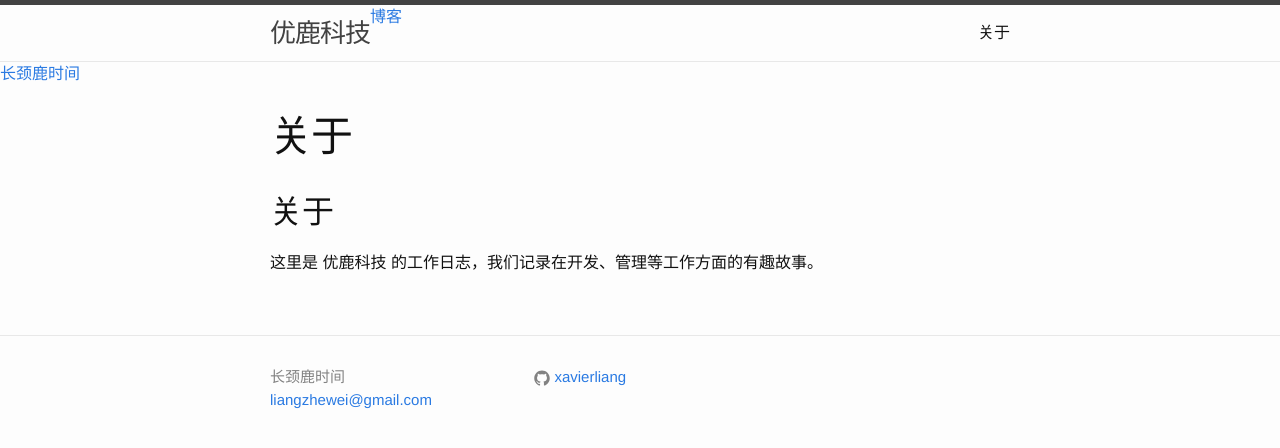
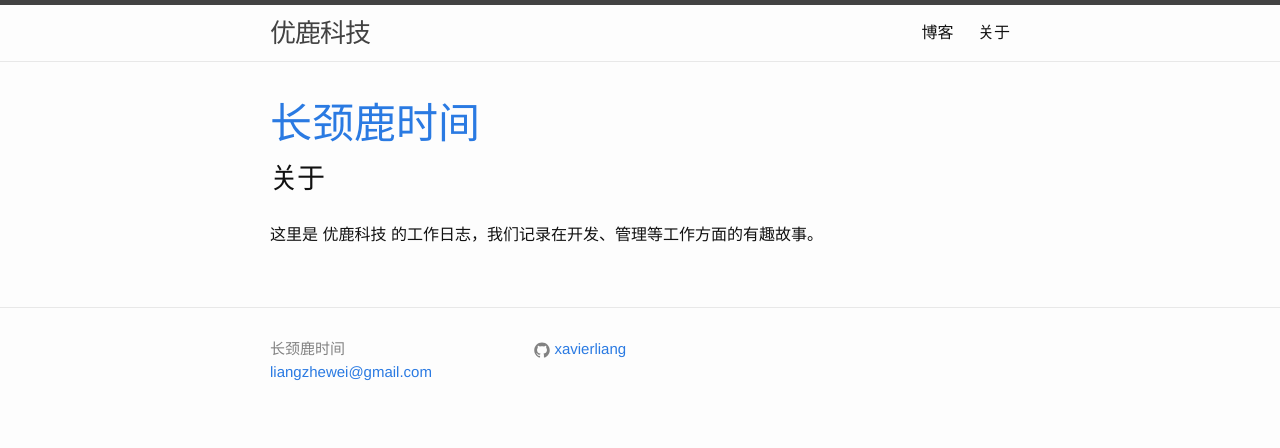
Before and after one commit to xavierliang/giraffa_time, a Jekyll site: the page built from about.md, in a window 1280 px wide. Shown: the top 448 px of the page. Built offline with Jekyll 4.4.1, drawn with Linux system fonts in a browser that asks for light colours.

Commit message:
layout and css changed

```diff
--- a/_includes/header.html
+++ b/_includes/header.html
@@ -1,10 +1,6 @@
 <header class="site-header">
-
   <div class="wrapper">
-
     <a class="site-title" href="http://www.wifinest.cn/">优鹿科技</a>
-    <a class="site-link" href="{{ site.baseurl }}">博客</a>
-
     <nav class="site-nav">
       <a href="#" class="menu-icon">
         <svg viewBox="0 0 18 15">
@@ -13,8 +9,8 @@
           <path fill="#424242" d="M18,13.516C18,14.335,17.335,15,16.516,15H1.484C0.665,15,0,14.335,0,13.516l0,0 c0-0.82,0.665-1.484,1.484-1.484h15.031C17.335,12.031,18,12.696,18,13.516L18,13.516z"/>
         </svg>
       </a>
-
       <div class="trigger">
+          <a class="page-link" href="{{ site.baseurl }}/">博客</a>
         {% for page in site.pages %}
           {% if page.title %}
           <a class="page-link" href="{{ page.url | prepend: site.baseurl }}">{{ page.title }}</a>
@@ -22,8 +18,5 @@
         {% endfor %}
       </div>
     </nav>
-
   </div>
-
-
 </header>
--- a/_layouts/default.html
+++ b/_layouts/default.html
@@ -7,12 +7,11 @@
 
     {% include header.html %}
 
-    <div>
-        <a href="{{ site.baseurl }}">长颈鹿时间</a>
-    </div>
-
     <div class="page-content">
       <div class="wrapper">
+        <div class="home-title">
+            <a href="{{ site.baseurl }}/">长颈鹿时间</a>
+        </div>
         {{ content }}
       </div>
     </div>
--- a/_sass/_layout.scss
+++ b/_sass/_layout.scss
@@ -189,6 +189,13 @@
 }
 
 
+/**
+ * Home
+ */
+.home-title {
+    font-size: 42px;
+    margin-bottom: 10px;
+}
 
 /**
  * Posts
@@ -198,7 +205,7 @@
 }
 
 .post-title {
-    font-size: 42px;
+    font-size: 28px;
     letter-spacing: -1px;
     line-height: 1;
 
--- a/about.md
+++ b/about.md
@@ -4,6 +4,4 @@ title: 关于
 permalink: /about/
 ---
 
-## 关于
-
 这里是 优鹿科技 的工作日志，我们记录在开发、管理等工作方面的有趣故事。
--- a/index.html
+++ b/index.html
@@ -12,6 +12,7 @@ layout: default
         <h2>
           <a class="post-link" href="{{ post.url | prepend: site.baseurl }}">{{ post.title }}</a>
         </h2>
+        <p>{{ post.excerpt }}</p>
       </li>
     {% endfor %}
   </ul>
```
